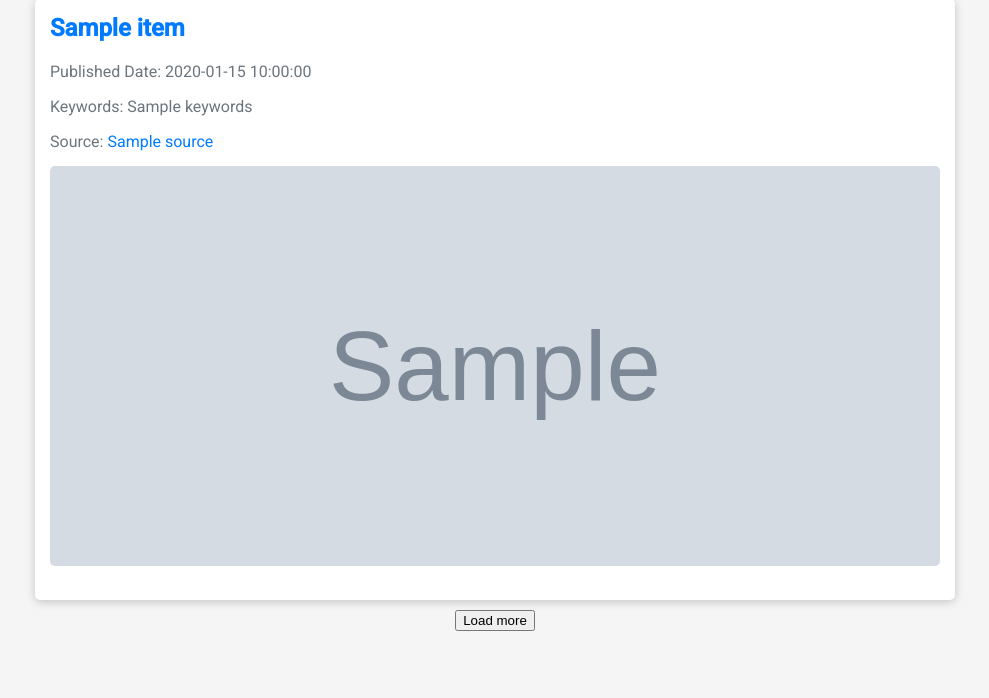
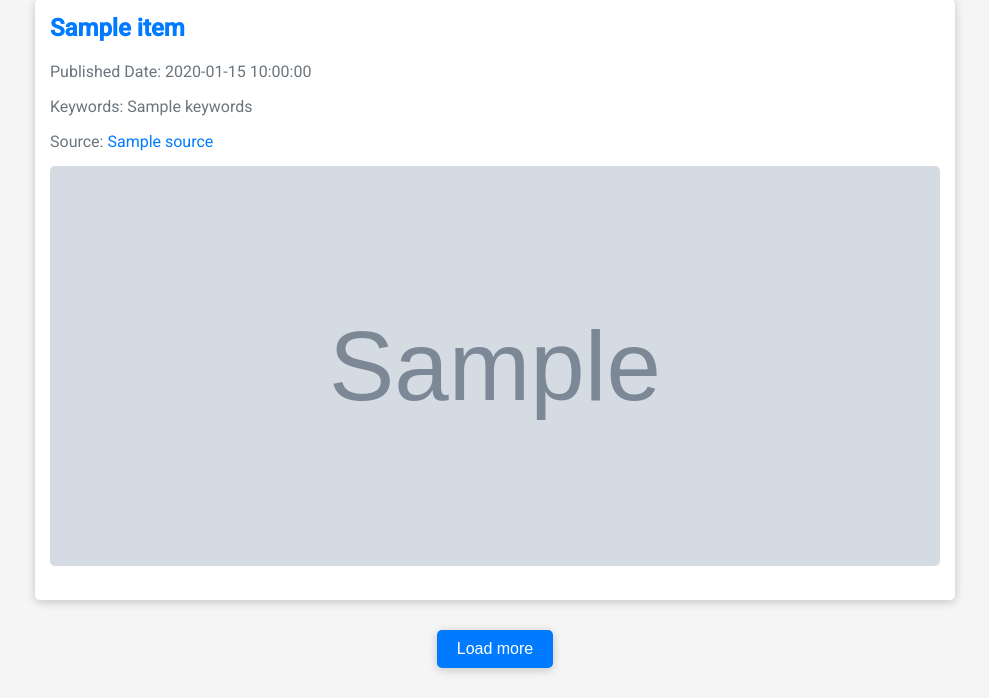
Before and after one commit to pranavbatra30/NewsScraper, a Flask app: template templates/index.html in a window 1280 px wide. Shown: the part 288-986 px from the top of the page, without its empty margins (145-1134 px from the left). Before the commit the page ends 919 px from the top, so only its background shows below. Run offline with Flask 3, Linux system fonts and the light colour scheme; the template is opened without the code that fills it: most values are stand-ins (such as "Sample title", 1, 10 or a date in 2020); grey boxes marked "Sample" are stand-in pictures; parts of the project's set-up code (start-up, migrations or seed data) failed here and were passed over; some libraries are stand-ins or nearby versions.

Commit message:
Update index.html

```diff
--- a/templates/index.html
+++ b/templates/index.html
@@ -102,8 +102,8 @@
         }
 
         .news-item {
-            width: calc(100% + 20px);  /* Increase width */
-            max-width: 920px;  /* Increase max-width */
+            width: calc(100% + 20px);
+            max-width: 920px;
             background-color: #fff;
             padding: 15px;
             margin-bottom: 20px;
@@ -142,7 +142,7 @@
 
         .news-item-img {
             width: 100%;
-            height: 400px; /* Decrease height */
+            height: 400px;
             object-fit: cover;
             object-position: center;
             border-radius: 5px;
@@ -202,9 +202,24 @@
             align-items: center;
         }
 
+        #load-more {
+            padding: 10px 20px;
+            font-size: 1em;
+            border: none;
+            background-color: var(--primary-color);
+            color: #fff;
+            cursor: pointer;
+            transition: background-color 0.2s;
+            border-radius: 5px;
+            box-shadow: var(--box-shadow);
+            margin-top: 20px;
+        }
+
+        #load-more:hover {
+            background-color: var(--hover-color);
+        }
 
     </style>
-
 </head>
 <body>
 <div class="container">
@@ -309,7 +324,6 @@
                 `;
                 newsContainer.appendChild(newsItem);
             }
-            // move the Load More button to the bottom after loading more news items
             newsContainer.appendChild(loadMoreButton);
             start += 15;
         });
```
